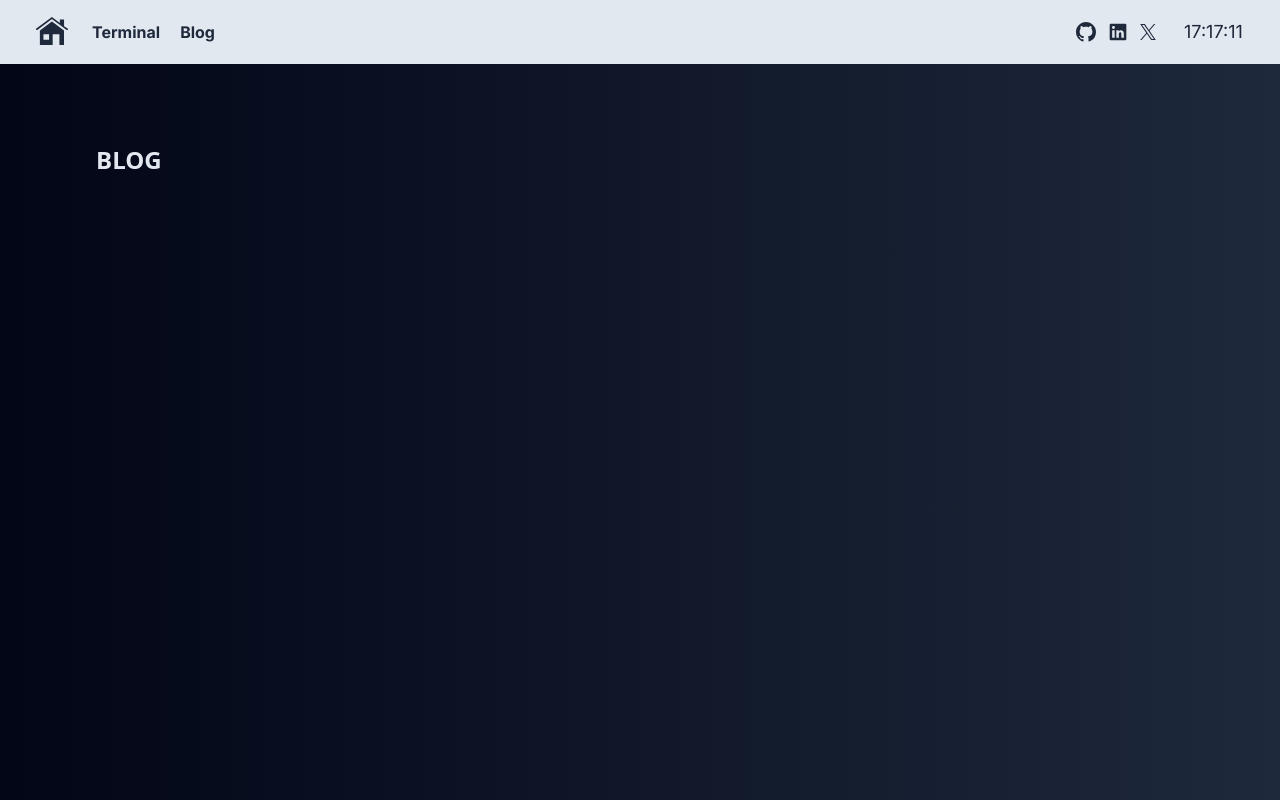
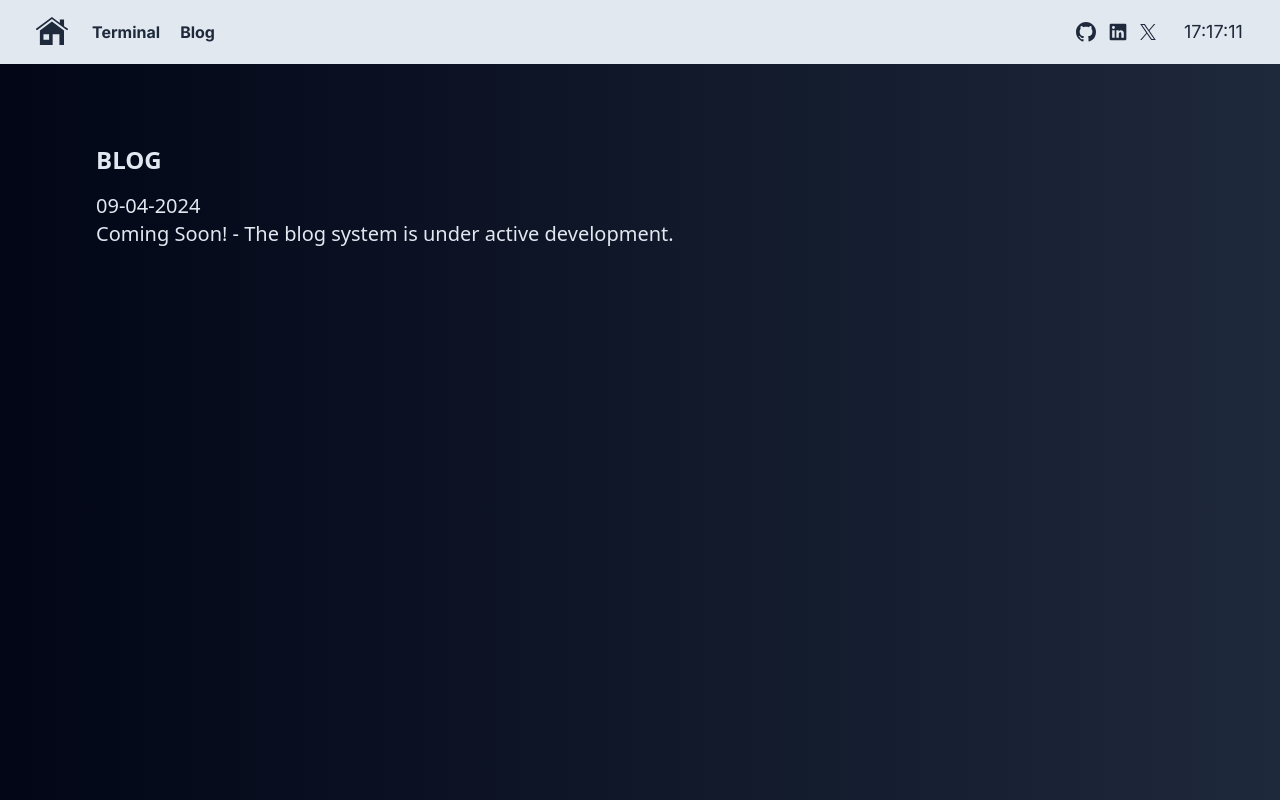
Before and after one commit to bryborge/portfolio, a Next.js app: page /blog in a window 1280 px wide. Shown: the top 800 px of the page. Built offline with nearby package versions, Linux system fonts and the light colour scheme.

Commit message:
get blog system working

```diff
--- /dev/null
+++ b/app/blog/[slug]/page.tsx
@@ -0,0 +1,38 @@
+import Link from "next/link";
+import { getArticleData, getArticleSlugs } from "@/lib/articles";
+
+// Required for next.js static sites (output: 'export')
+//   - see: https://nextjs.org/docs/app/api-reference/functions/generate-static-params
+export const generateStaticParams = async () => {
+  const slugs = await getArticleSlugs();
+
+  return slugs.map((slug: { slug: any; }) => ({
+    slug: slug.slug,
+  }));
+}
+
+const Article = async ({ params }: { params: { slug: string } }) => {
+  const articleData = await getArticleData(params.slug);
+
+  return (
+    <main className="mx-auto min-h-screen font-sans">
+      <div className="mx-auto max-w-screen-xl lg:flex lg:justify-between lg:gap-4 mb-auto">
+        <div className="width-full">
+          <div className="px-12 py-12 md:py-20 lg:px-24 font-sans">
+            {/* <h1 className="text-xl md:text-2xl font-bold leading-snug text-slate-200 mb-4 uppercase">
+              {articleData.title}
+            </h1> */}
+            <article className="article" dangerouslySetInnerHTML={{ __html: articleData.contentHtml }} />
+            <Link
+              href="/blog"
+              className="rounded-full bg-indigo-400 px-4 py-2 font-heavy leading-5 text-indigo-950 hover:bg-indigo-300">
+              Back to Blog
+            </Link>
+          </div>
+        </div>
+      </div>
+    </main>
+  );
+}
+
+export default Article;
--- a/app/blog/page.tsx
+++ b/app/blog/page.tsx
@@ -1,4 +1,9 @@
+import { getArticleItems } from "@/lib/articles";
+import Link from "next/link";
+
 const Blog = () => {
+  const articles = getArticleItems();
+
   return (
     <main className="mx-auto min-h-screen font-sans">
       <div className="mx-auto max-w-screen-xl lg:flex lg:justify-between lg:gap-4 mb-auto">
@@ -7,6 +12,17 @@ const Blog = () => {
             <h3 className="text-xl md:text-2xl font-bold leading-snug text-slate-200 mb-4 uppercase">
               Blog
             </h3>
+
+            <ul>
+              {articles.map((article, id) => (
+                <Link href={`/blog/${article.id}`} key={id}>
+                  <li className="text-lg md:text-xl leading-snug text-slate-200 mb-4">
+                    <div>{article.date}</div>
+                    {article.title} - {article.description}
+                  </li>
+                </Link>
+              ))}
+            </ul>
           </div>
         </div>
       </div>
--- a/app/globals.css
+++ b/app/globals.css
@@ -14,3 +14,11 @@
   90% {margin-top: 0;}
   100% {margin-top: 0;}
 }
+
+.article {
+  @apply text-lg md:text-xl leading-snug text-slate-200 mb-4;
+}
+
+.article h1 {
+  @apply text-xl md:text-2xl font-bold leading-snug text-slate-200 mb-4 uppercase;
+}
--- /dev/null
+++ b/articles/coming-soon.md
@@ -0,0 +1,9 @@
+---
+title: "Coming Soon!"
+date: "09-04-2024"
+description: "The blog system is under active development."
+---
+
+# Coming Soon!
+
+I'm actively working on the blogging system for this site.  Stay tuned!
--- /dev/null
+++ b/lib/articles.ts
@@ -0,0 +1,72 @@
+import fs from "fs";
+import matter from "gray-matter";
+import path from "path";
+import { remark } from "remark";
+import html from "remark-html";
+
+type articleItem = {
+  id: string;
+  title: string;
+  date: string;
+  description: string;
+};
+
+const articlesDirectory = path.join(process.cwd(), "articles");
+
+export const getArticleItems = (): articleItem[] => {
+  const fileNames = fs.readdirSync(articlesDirectory);
+
+  const allArticlesData = fileNames.map((fileName) => {
+    const id = fileName.replace(/\.md$/, "");
+    const fullPath = path.join(articlesDirectory, fileName);
+    const fileContents = fs.readFileSync(fullPath, "utf8");
+
+    const matterResult = matter(fileContents);
+
+    return {
+      id,
+      title: matterResult.data.title,
+      date: matterResult.data.date,
+      description: matterResult.data.description
+    };
+  });
+
+  return allArticlesData.sort((a, b) => {
+    if (a.date < b.date) {
+      return 1;
+    } else {
+      return -1;
+    }
+  });
+};
+
+// TODO: add date filtering
+// TODO: add category filtering
+// export const getCategorizedArticles = (category: any = null): articleItem[] => {
+//   return getArticleItems().filter((article) => article.category === category);
+// };
+
+export const getArticleSlugs = async (): Promise<any> => {
+  const fileNames = fs.readdirSync(articlesDirectory);
+  return fileNames.map(fileName => {
+    return {
+      slug: fileName.replace(/\.md$/, ''),
+    };
+  });
+}
+
+export const getArticleData = async (id: string): Promise<any> => {
+  const fullPath = path.join(articlesDirectory, `${id}.md`);
+  const fileContents = fs.readFileSync(fullPath, "utf8");
+  const matterResult = matter(fileContents);
+  const processedContent = await remark()
+    .use(html)
+    .process(matterResult.content);
+  const contentHtml = processedContent.toString();
+
+  return {
+    id,
+    contentHtml,
+    ...matterResult.data
+  }
+}
```
